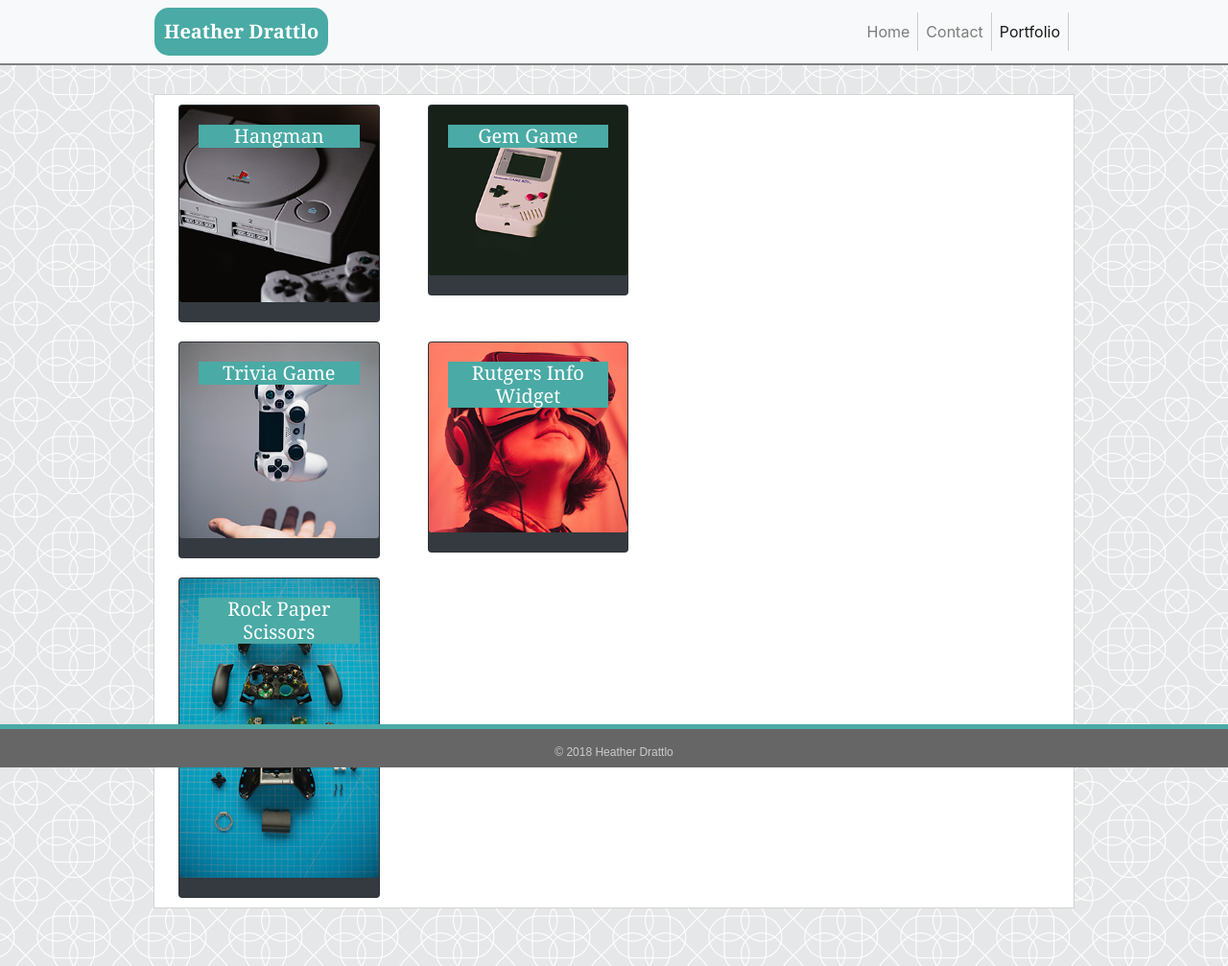
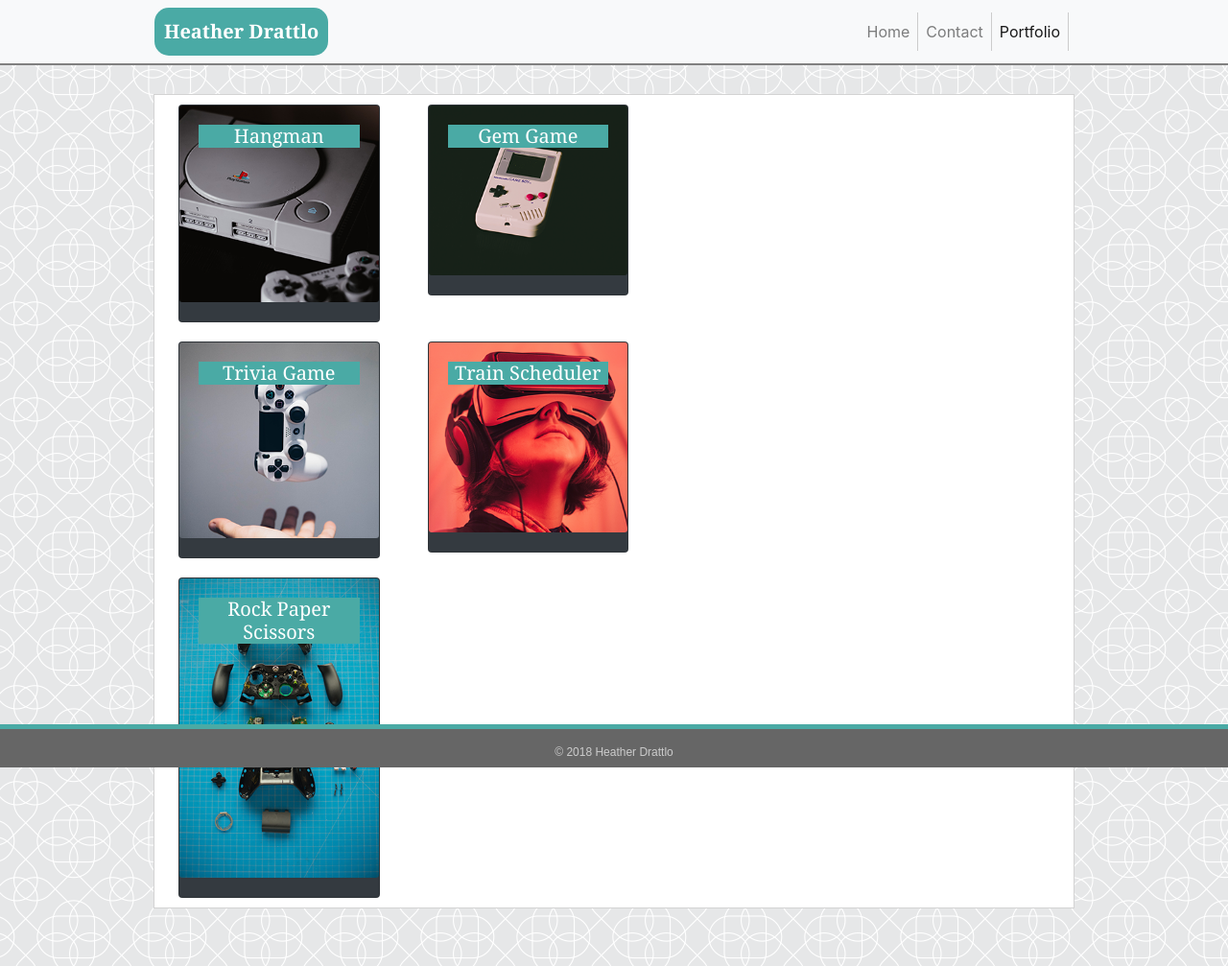
Before and after one commit to hdrattlo88/Bootstrap-Portfolio2, a plain HTML site: page portfolio.html in a window 1280 px wide. Shown: the whole page at 96% size. Drawn offline with nearby package versions, Linux system fonts and the light colour scheme; files whose address does not match are found by name.

Commit message:
Portfolio update

```diff
--- a/portfolio.html
+++ b/portfolio.html
@@ -73,8 +73,8 @@
             <div class="col-sm-3">
                 <div class="card bg-dark text-white">
                     <img class="card-img" src="assets/img/samuel-zeller-158996-unsplash.png" width: "100" height="auto" alt="Card image">
-                    <div class="card-img-overlay">
-                        <h5 class="card-title">Rutgers Info Widget</h5>
+                    <div class="card-img-overlay"><a class="link" href="https://hdrattlo88.github.io/Train-Scheduler/">
+                        <h5 class="card-title">Train Scheduler</h5></a>
                     </div>
                 </div>
             </div>
```
